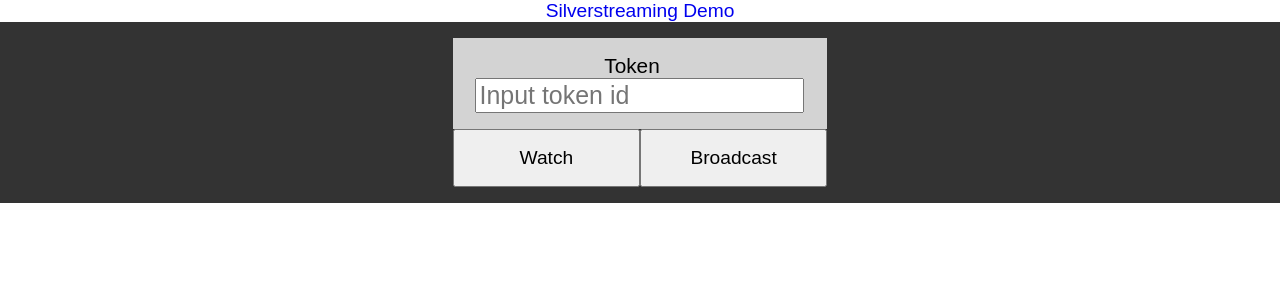
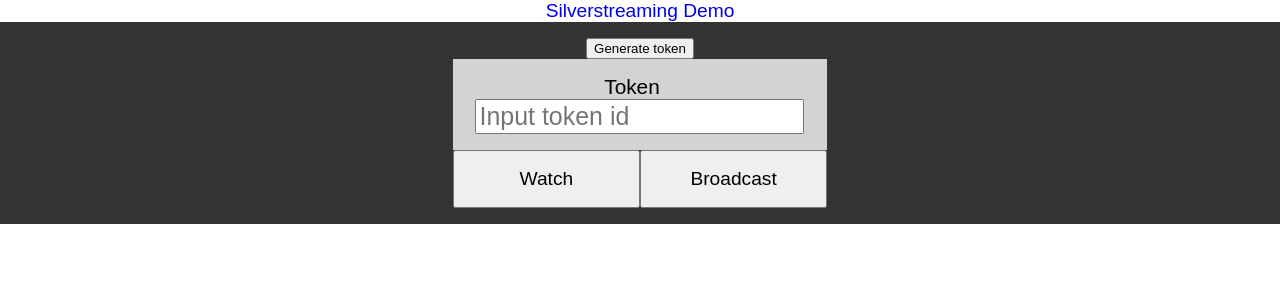
Before and after one commit to kmilan-lwdr/silverstreaming, a React (Create React App) app: page /#/home in a window 1280 px wide. Shown: the top 300 px of the page. Built offline with nearby package versions, Linux system fonts and the light colour scheme.

Commit message:
Added Token generation to landingContainer.js

```diff
--- a/src/Containers/LandingContainer.js
+++ b/src/Containers/LandingContainer.js
@@ -6,9 +6,25 @@ export default function LandingContainer() {
 
     const [tokenId, setTokenId] = useState("");
 
+        function generateToken(){
+            var token = '';
+            var chars = "ABCDEFGHJKLMNPQRSTUVXYZabcdefghijklmnopqrstuvwxyz23456789"
+            var charlen = chars.length;
+            var pointer = 0;
+            for (var i = 0; i < 12; i++){
+                pointer = Math.floor(Math.random()*charlen);
+                token += chars.charAt(pointer);
+            }
+            var inputfield = document.getElementById("tokenIdInput")
+            inputfield.value = token;
+        }
+
     return (
       <div className="container">
           <div className="landingInputBox">
+            <div classname="tokenGenerator">
+                <button onClick={generateToken}>Generate token</button>
+            </div>
             <div className="input">
                 <label htmlFor="#tokenIdInput">Token</label>
                 <input id="tokenIdInput" onChange={event => setTokenId(event.target.value)} placeholder="Input token id"/>
```
